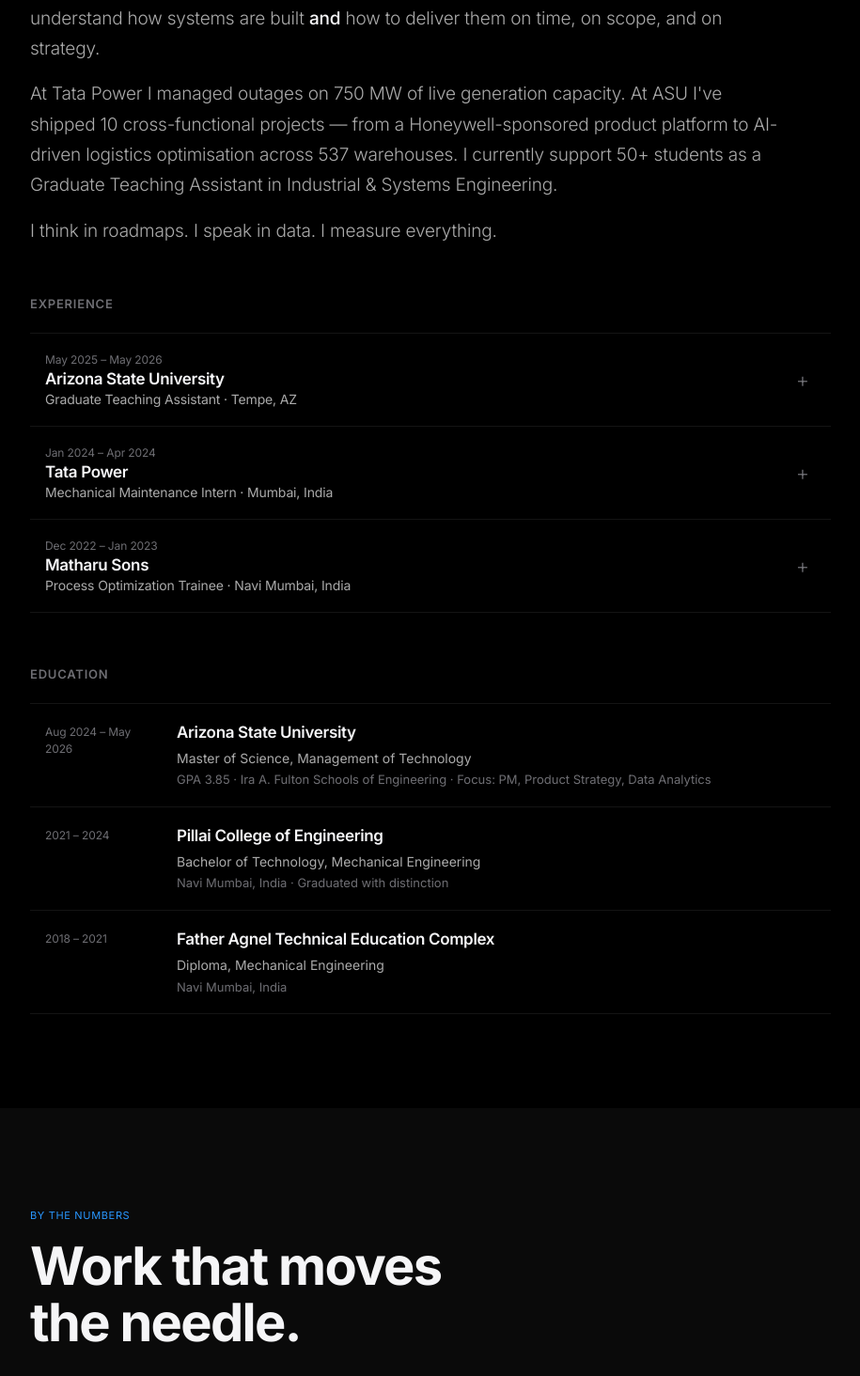
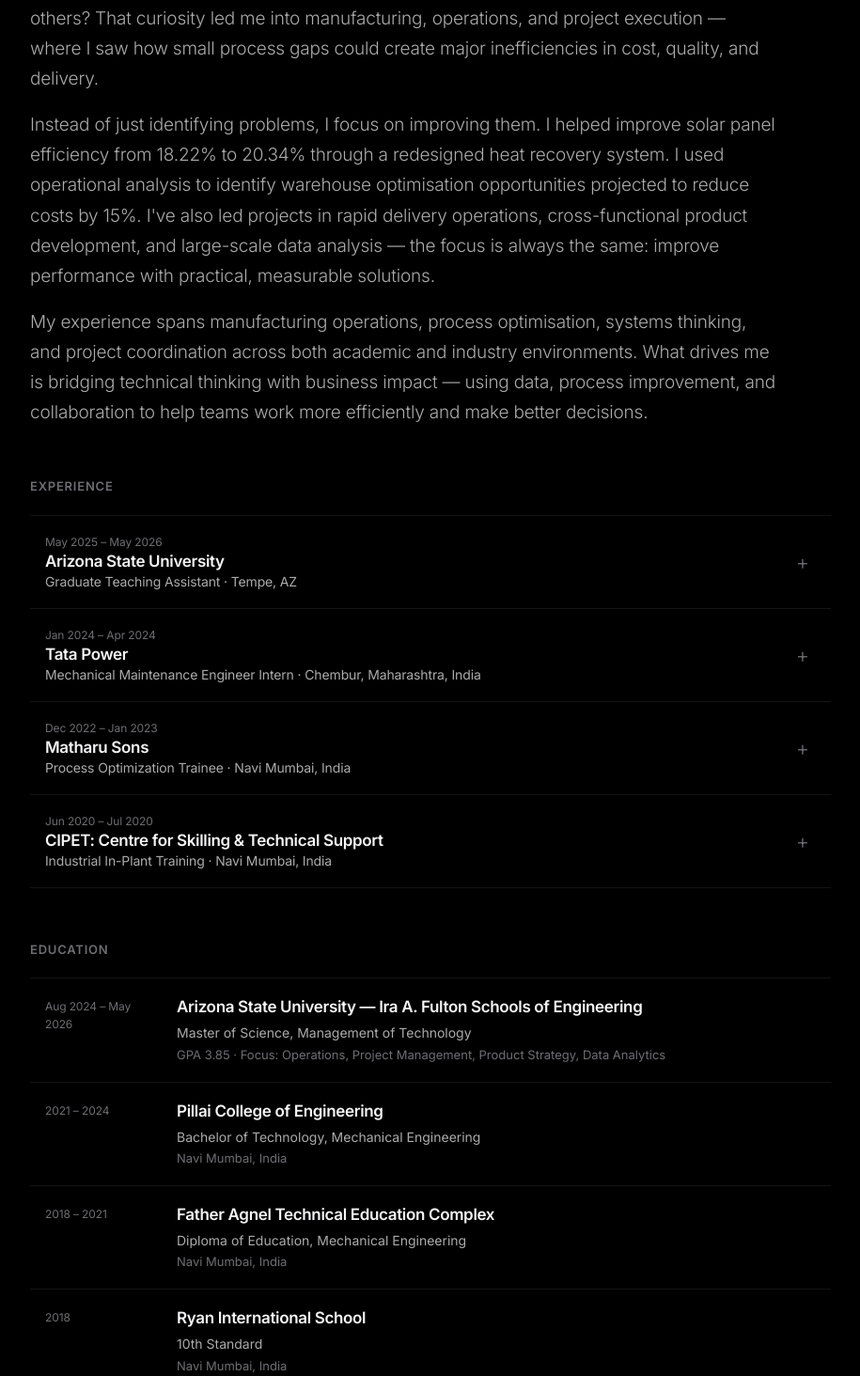
Before and after one commit to bhilarepratham/portfolio, a Next.js app: page / in a window 1280 px wide. Shown: the part 1126-2590 px from the top of the page at 94% size, without its empty margins (182-1097 px from the left). Built offline with nearby package versions, Linux system fonts and the light colour scheme.

Commit message:
Update experience and education details in page.tsx

```diff
--- a/app/page.tsx
+++ b/app/page.tsx
@@ -150,56 +150,83 @@
     company: "Arizona State University",
     role: "Graduate Teaching Assistant",
     location: "Tempe, AZ",
+    courses: "IEE 530 – Enterprise Modeling · IEE 554 – Risk Management · IEE 556 – Intro to Systems Engineering · IEE 552 – Strategic Technologic Planning · IEE 477 – System Dynamics and Thinking · IEE 571 – Quality Management",
     points: [
-      "Supporting graduate and undergraduate coursework in Industrial and Systems Engineering across enterprise modeling, quality management, and systems engineering",
-      "Evaluating assignments and providing consistent feedback for 50+ students — maintaining rubric standards in collaboration with faculty",
-      "Managing Canvas workflows, grade reporting, and confidential student data handling across multiple course sections",
+      "Supported coursework operations for 50+ undergraduate and graduate students across Systems Engineering, Enterprise Modeling, and Quality Management courses, improving assignment turnaround and grading consistency through structured evaluation workflows",
+      "Collaborated with faculty to standardise grading rubrics and assessment processes, helping improve evaluation accuracy and maintain academic integrity across multiple courses",
+      "Managed Canvas LMS workflows, student communications, and confidential academic records while consistently meeting strict academic deadlines across 6+ technical courses",
+      "Strengthened stakeholder communication and workflow coordination skills by supporting cross-functional academic operations in a fast-paced university environment",
     ],
+    tools: "Canvas LMS · Excel · Microsoft Office",
   },
   {
     period: "Jan 2024 – Apr 2024",
     company: "Tata Power",
-    role: "Mechanical Maintenance Intern",
-    location: "Mumbai, India",
+    role: "Mechanical Maintenance Engineer Intern",
+    location: "Chembur, Maharashtra, India",
+    courses: "",
     points: [
-      "Supervised mechanical outage activities at Trombay Thermal Power Station — Unit 5 (500 MW) and Unit 8 (250 MW) — across a 14-week engagement",
-      "Conducted routine inspections of boiler components including pulverisers, burners, air heaters, and economizers, contributing to improved combustion efficiency and reduced emissions",
-      "Implemented Lockout/Tagout (LOTO) and Permit-to-Work (PTW) procedures during all equipment isolation events — achieved zero safety incidents across the full engagement",
-      "Performed Job Safety Analysis (JSA) for confined space entry tasks; documented and tracked the complete coal transportation workflow from Coal Jetty through to Boiler Drum",
-      "Studied and mapped the Flue Gas Desulphurisation (FGD) cycle and fly ash handling system (ESP → Cyclonic Hopper → Filter Bags → Silo → Bulker)",
+      "Conducted preventive maintenance inspections across critical power plant equipment (boilers, pulverisers, burners, air heaters, economisers), helping improve operational reliability and reduce the risk of unplanned downtime",
+      "Collaborated with maintenance teams to identify root causes of equipment failures and implement corrective actions using data-driven troubleshooting methods",
+      "Documented maintenance procedures, inspection reports, and operational metrics — creating process records that supported continuous improvement initiatives and team training",
+      "Implemented Lockout/Tagout (LOTO) and Permit-to-Work (PTW) procedures during all equipment isolation events, achieving zero safety incidents across the full 14-week engagement",
+      "Contributed to safe plant operations (500 MW + 250 MW units) by following industrial safety protocols and identifying maintenance process improvement opportunities",
     ],
+    tools: "Excel · Maintenance Documentation Systems · Preventive Maintenance Procedures",
   },
   {
     period: "Dec 2022 – Jan 2023",
     company: "Matharu Sons",
     role: "Process Optimization Trainee",
     location: "Navi Mumbai, India",
+    courses: "",
     points: [
-      "Participated in end-to-end fabrication of fuel tankers (500–25,000L capacity) using Mild Steel — from sheet metal rolling to final customer delivery",
-      "Operated 3-roller bending machines to form cylindrical tanker bodies; performed CO₂/MIG welding for structural joining of tanker shells and baffle plates",
-      "Performed hydrostatic pressure testing at 2,000 PSI on completed fuel tankers to detect leakage points and verify structural integrity before dispatch",
-      "Completed a 5-stage surface finishing process — sandblasting → body soldering → primer coating → basecoat → clearcoat — ensuring corrosion resistance and durability",
+      "Managed design and fabrication coordination for 3 fuel dispenser truck projects (500–25,000L capacity), ensuring on-time delivery while meeting client specifications and quality standards",
+      "Improved manufacturing workflow safety measures and process controls, contributing to 100% compliance with industry safety and operational standards",
+      "Coordinated cross-functional fabrication teams to monitor project progress, resolve production issues, and maintain delivery schedules",
+      "Supported process optimisation initiatives by identifying operational bottlenecks and implementing workflow improvements across fabrication activities",
+      "Performed hydrostatic pressure testing at 2,000 PSI and 5-stage surface finishing (sandblasting → soldering → primer → basecoat → clearcoat)",
     ],
+    tools: "Excel · SolidWorks · Process Mapping · Quality Control Methods",
+  },
+  {
+    period: "Jun 2020 – Jul 2020",
+    company: "CIPET: Centre for Skilling & Technical Support",
+    role: "Industrial In-Plant Training",
+    location: "Navi Mumbai, India",
+    courses: "",
+    points: [
+      "Built foundational manufacturing and machining knowledge through hands-on training in lathe and milling operations, tooling selection, and production safety practices",
+      "Learned quality control procedures, precision measurement techniques, and standard manufacturing workflows used in industrial environments",
+      "Completed technical training demonstrating adaptability and self-driven learning across conventional machining concepts and manufacturing safety practices",
+    ],
+    tools: "Conventional Machining Concepts · Precision Measurement · Manufacturing Safety Practices",
   },
 ];
 
 const EDUCATION = [
   {
     period: "Aug 2024 – May 2026",
-    institution: "Arizona State University",
+    institution: "Arizona State University — Ira A. Fulton Schools of Engineering",
     degree: "Master of Science, Management of Technology",
-    detail: "GPA 3.85 · Ira A. Fulton Schools of Engineering · Focus: PM, Product Strategy, Data Analytics",
+    detail: "GPA 3.85 · Focus: Operations, Project Management, Product Strategy, Data Analytics",
   },
   {
     period: "2021 – 2024",
     institution: "Pillai College of Engineering",
     degree: "Bachelor of Technology, Mechanical Engineering",
-    detail: "Navi Mumbai, India · Graduated with distinction",
+    detail: "Navi Mumbai, India",
   },
   {
     period: "2018 – 2021",
     institution: "Father Agnel Technical Education Complex",
-    degree: "Diploma, Mechanical Engineering",
+    degree: "Diploma of Education, Mechanical Engineering",
+    detail: "Navi Mumbai, India",
+  },
+  {
+    period: "2018",
+    institution: "Ryan International School",
+    degree: "10th Standard",
     detail: "Navi Mumbai, India",
   },
 ];
@@ -223,16 +250,16 @@
     tags: ["Product Roadmapping","Business Model Canvas","TAM / SAM / SOM","Go-to-Market","User Stories","OKRs","Porter's Five Forces","VRIO Framework","Competitive Analysis"],
   },
   {
+    area: "Operations & Quality",
+    tags: ["Operations Management","Quality Management","Process Optimization","Lean Manufacturing","Six Sigma (Green Belt)","DMAIC","Bottleneck Analysis","Kanban"],
+  },
+  {
     area: "Data & Analytics",
     tags: ["OLS Regression","Time-Series Forecasting","Python (Pandas · NumPy)","Tableau","Excel Modeling","KPI Dashboards","A/B Testing Principles","Data Cleaning"],
   },
   {
-    area: "Frameworks & Methods",
-    tags: ["Agile / Scrum","Lean","Six Sigma (Green Belt)","V-Model","Kanban","Design Thinking","DMAIC","Change Management"],
-  },
-  {
     area: "Tools & Platforms",
-    tags: ["MS Project","JIRA","Tableau","Python","Streamlit","SQLite","Flutter","BeautifulSoup","Plotly","VS Code","SolidWorks","LabVIEW"],
+    tags: ["MS Project","JIRA","Tableau","AnyLogic","SolidWorks","Python","Streamlit","Canvas LMS","Flutter","LabVIEW","VS Code","SQLite"],
   },
 ];
 
@@ -364,7 +391,7 @@
         </div>
 
         <div className="hero-body">
-          <p className="hero-label">MS Management of Technology · ASU Fulton · GPA 3.83</p>
+          <p className="hero-label">MS Management of Technology · ASU | Operations & Project Management Professional | Process Optimization</p>
           <h1 className="hero-name">Pratham<br/>Bhilare.</h1>
           <p className="hero-titles">Project Manager&nbsp;·&nbsp;Product Manager&nbsp;·&nbsp;Operations Analyst</p>
           <p className="hero-bio">
@@ -395,9 +422,9 @@
           <h2 className="s-h2">Engineering roots.<br/>Management edge.</h2>
 
           <div className="about-bio">
-            <p>I'm a mechanical engineer turned management-of-technology graduate — which means I understand how systems are built <strong>and</strong> how to deliver them on time, on scope, and on strategy.</p>
-            <p>At Tata Power I managed outages on 750 MW of live generation capacity. At ASU I've shipped 10 cross-functional projects — from a Honeywell-sponsored product platform to AI-driven logistics optimisation across 537 warehouses. I currently support 50+ students as a Graduate Teaching Assistant in Industrial & Systems Engineering.</p>
-            <p>I think in roadmaps. I speak in data. I measure everything.</p>
+            <p>I&apos;ve always been interested in one question: why do some systems perform better than others? That curiosity led me into manufacturing, operations, and project execution — where I saw how small process gaps could create major inefficiencies in cost, quality, and delivery.</p>
+            <p>Instead of just identifying problems, I focus on improving them. I helped improve solar panel efficiency from 18.22% to 20.34% through a redesigned heat recovery system. I used operational analysis to identify warehouse optimisation opportunities projected to reduce costs by 15%. I&apos;ve also led projects in rapid delivery operations, cross-functional product development, and large-scale data analysis — the focus is always the same: improve performance with practical, measurable solutions.</p>
+            <p>My experience spans manufacturing operations, process optimisation, systems thinking, and project coordination across both academic and industry environments. What drives me is bridging technical thinking with business impact — using data, process improvement, and collaboration to help teams work more efficiently and make better decisions.</p>
           </div>
 
           {/* ── Experience ── */}
@@ -415,9 +442,23 @@
                   <span className={`exp-chevron ${openExp===i?"open":""}`}>+</span>
                 </button>
                 {openExp===i && (
-                  <ul className="exp-bullets">
-                    {e.points.map((pt,j) => <li key={j}>{pt}</li>)}
-                  </ul>
+                  <div className="exp-expand">
+                    {e.courses && (
+                      <div className="exp-courses">
+                        <span className="exp-courses-label">Courses supported</span>
+                        <span className="exp-courses-val">{e.courses}</span>
+                      </div>
+                    )}
+                    <ul className="exp-bullets">
+                      {e.points.map((pt,j) => <li key={j}>{pt}</li>)}
+                    </ul>
+                    {e.tools && (
+                      <div className="exp-tools-row">
+                        <span className="exp-tools-label">Tools</span>
+                        <span className="exp-tools-val">{e.tools}</span>
+                      </div>
+                    )}
+                  </div>
                 )}
               </div>
             ))}
```
